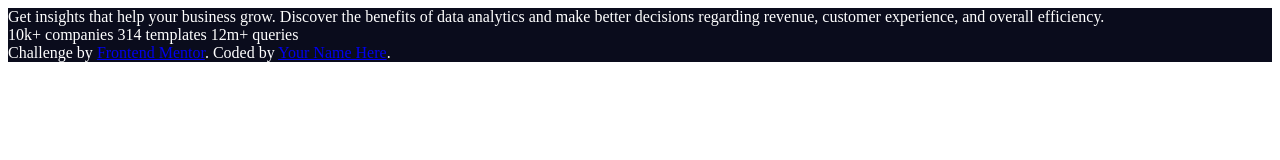
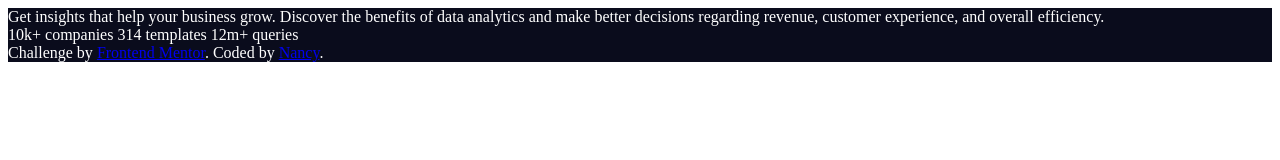
Before and after one commit to nancyyang94/static-card, a plain HTML site: page index.html in a window 1280 px wide. Drawn offline with Linux system fonts and the light colour scheme.

Commit message:
Added name

```diff
--- a/index.html
+++ b/index.html
@@ -30,7 +30,7 @@
 
   <div class="attribution">
     Challenge by <a href="https://www.frontendmentor.io?ref=challenge" target="_blank">Frontend Mentor</a>.
-    Coded by <a href="#">Your Name Here</a>.
+    Coded by <a href="#">Nancy</a>.
   </div>
 
   </div>
```
